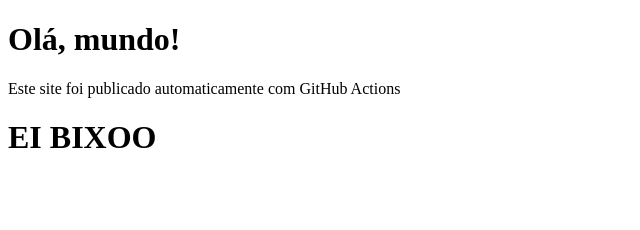
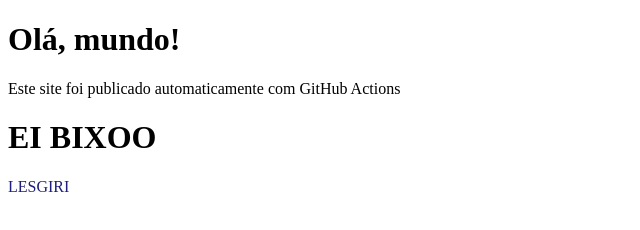
Before and after one commit to thiagogabrielgerminare/GithubActionsCI-CD, a plain HTML site: page index.html in a window 1280 px wide. Shown: the full height of the page, 0-640 px from the left. Drawn offline with Linux system fonts and the light colour scheme.

Commit message:
Update index.html

```diff
--- a/index.html
+++ b/index.html
@@ -7,5 +7,6 @@
  <h1>Olá, mundo!</h1>
  <p>Este site foi publicado automaticamente com GitHub Actions</p>
  <h1>EI BIXOO</h1>
+ <p style="color:#1e1e7b">LESGIRI</p>
 </body>
 </html>
```
